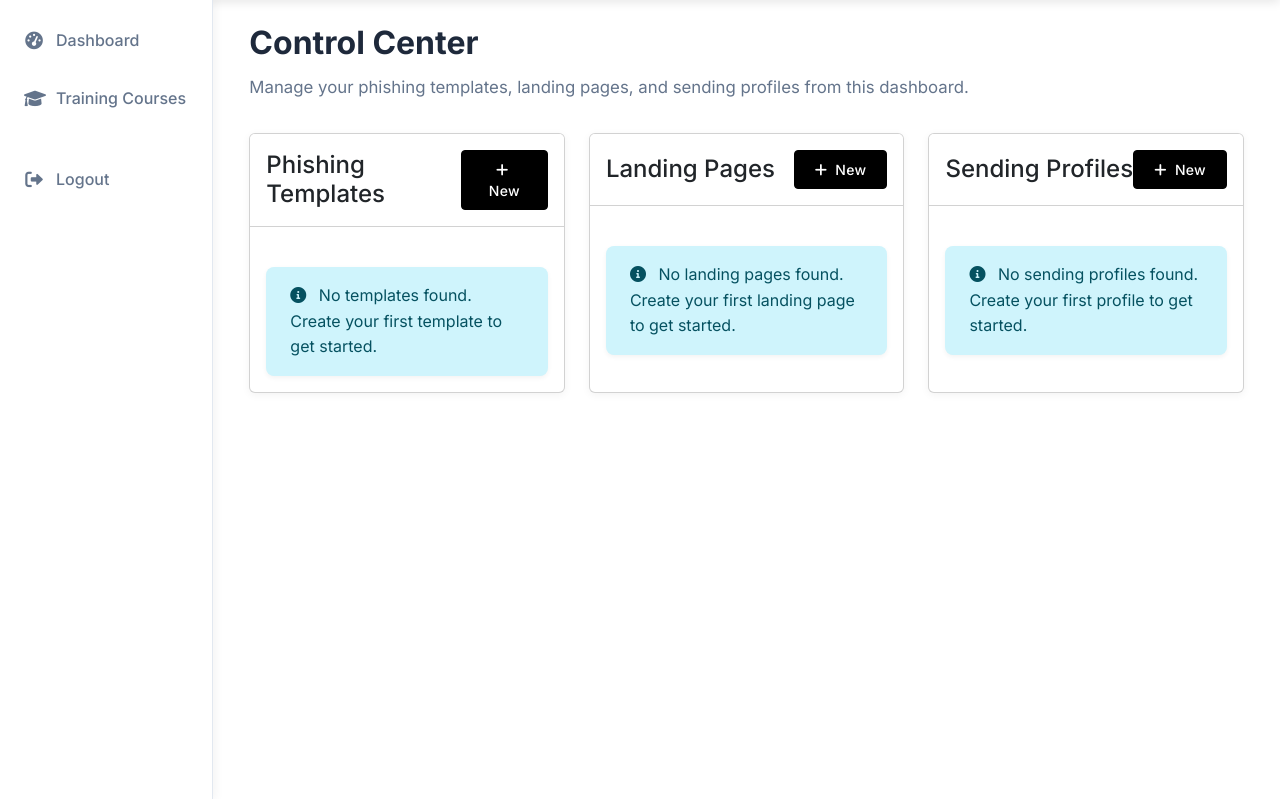
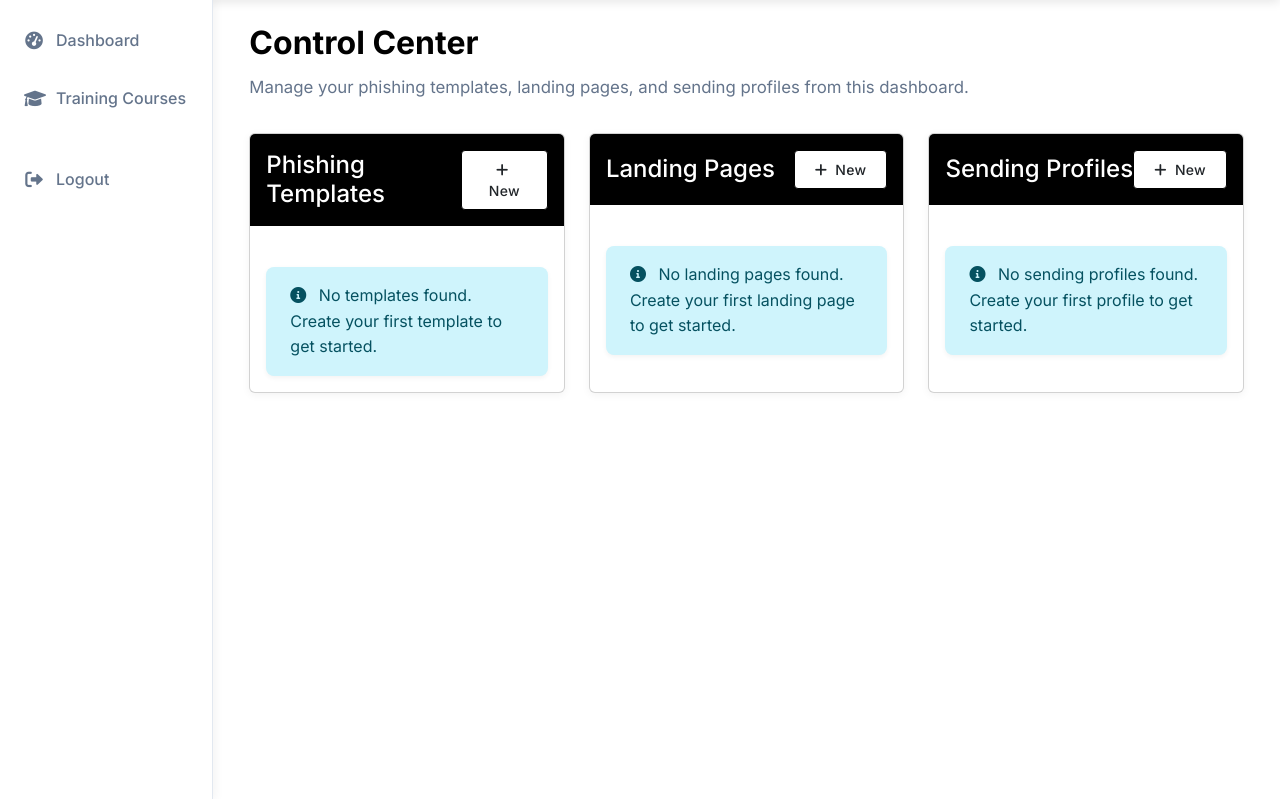
Before and after one commit to Billa-Man/swe-project, a Django app: page /gophish/control_center/ in a window 1280 px wide. Shown: the part 74-873 px from the top of the page. Run offline with Django 4.2, Linux system fonts and the light colour scheme; a user stored in the database is signed in; data comes from the database, SQL or seed files in the repository.

Commit message:
Leile (#55)
* Merge branch 'main' into dev

* modify ui color

```diff
--- a/phishlearn/templates/admin/base_site.html
+++ b/phishlearn/templates/admin/base_site.html
@@ -4,8 +4,8 @@
     <style>
 
         html[data-theme="light"], :root {
-            --primary: #5047e5;
-            --secondary: #5047e5;
+            --primary: #000;
+            --secondary: #000;
             --accent: #f5dd5d;
             --primary-fg: #fff;
             --body-fg: #333;
@@ -50,7 +50,7 @@
 {% endblock %}
 
 {% block branding %}
-    <div id="branding" style="display: flex; align-items: center; background-color: #5047e5; padding: 10px;">
+    <div id="branding" style="display: flex; align-items: center; background-color: #000; padding: 10px;">
         <a href="{% url 'admin:index' %}" style="display: flex; align-items: center;">
             <i class="fas fa-shield-alt" style="font-size: 45px; width: 45px; height: 45px; margin-right: 9px;"> </i>
             <span style="font-size: 36px; color: white;">PhishLearn</span>
--- a/phishlearn/templates/base.html
+++ b/phishlearn/templates/base.html
@@ -30,6 +30,7 @@
       --transition-speed: 0.3s;
       --card-bg: #fff;
       --card-border: #e2e8f0;
+      --active: #aaacb1;
     }
 
     [data-bs-theme="dark"] {
@@ -42,6 +43,8 @@
       --dark-color: #f8fafc;
       --card-bg: #181a20;
       --card-border: #23272f;
+      --secondary-color:  #334155;
+      --active: #aaacb1;
     }
 
     body {
@@ -152,7 +155,9 @@
     }
 
     .dashboard {
-      background-color: #f8fafc;
+      /* background-color: #f8fafc; */
+      background-color: var(--light-color);
+      color: var(--dark-color);
       min-height: calc(100vh - 56px);
       padding: 2.5rem 0;
     }
@@ -164,7 +169,16 @@
     .page-title {
       font-size: 2rem;
       font-weight: 700;
-      color: var(--text-primary);
+      color: var(--light-color);
+      background-color: var(--dark-color);
+      margin-bottom: 0.75rem;
+    }
+
+    .page-title-reverse {
+      font-size: 2rem;
+      font-weight: 700;
+      color: var(--dark-color);
+      background-color: var(--light-color);
       margin-bottom: 0.75rem;
     }
 
@@ -302,7 +316,7 @@
 
     .nav-link:hover, .nav-link.active {
       color: var(--primary-color) !important;
-      background-color: var(--primary-light);
+      background-color: var(--active);
       transform: translateX(3px);
     }
 
@@ -333,6 +347,10 @@
       display: flex;
       justify-content: space-between;
       align-items: center;
+    }
+
+    .bg-primary {
+      background-color: var(--primary-color) !important;
     }
 
     /* Responsive adjustments */
@@ -374,9 +392,26 @@
     }
 
     .btn-primary:hover {
-      background-color: #3a36b3;
-      border-color: #3a36b3;
+      background-color: var(--light-color);
+      border-color: var(--primary-color);
+      color: var(--dark-color);
     }
+
+
+    .btn-control-center {
+      background-color: var(--light-color);
+      border-color: var(--dark-color);
+      padding: 0.5rem 1.25rem;
+      font-weight: 500;
+      letter-spacing: 0.3px;
+    }
+
+    .btn-control-center:hover {
+      background-color: var(--dark-color);
+      border-color: var(--light-color);
+    }
+
+
 
     /* Custom form controls */
     .form-control, .form-select {
@@ -399,6 +434,55 @@
       padding-top: 1.5rem;
       padding-bottom: 1.5rem;
     }
+
+    .theme-header {
+      background-color: var(--dark-color);
+      color: var(--light-color); /* customized header */
+      border-width: 5px;
+      border: var(--light-color);
+    }
+
+    .theme-header-reverse {
+      background-color: var(--light-color);
+      color: var(--dark-color); /* customized header */
+    }
+
+    .card-header {
+      background-color: var(--dark-color);
+      color: var(--light-color); /* customized header */
+      border-color: var(--light-color);
+      border-width: 1px;
+    }
+
+    .card-header-reverse {
+      background-color: var(--light-color);
+      color: var(--dark-color); /* customized header */
+      border-color: var(--dark-color);
+      border-width: 1px;
+    }
+
+
+    .section-title {
+      color: var(--dark-color);
+    }
+
+    .user-avatar {
+      color: var(--dark-color);
+      background-color: var(--secondary-color);
+    }
+
+    .page-link.custom-nav {
+      background-color: var(--dark-color);
+      color: var(--light-color);
+      border-color: var(--light-color);
+    }
+
+    .page-link.custom-nav:hover {
+      background-color: var(--light-color);
+      color: var(--dark-color);
+      border-color: var(--dark-color);
+    }
+
   </style>
 </head>
 <body>
--- a/phishlearn/templates/core/employee_dashboard.html
+++ b/phishlearn/templates/core/employee_dashboard.html
@@ -147,7 +147,7 @@
     }
 
     .test-item:hover {
-        background-color: #f8fafc;
+        background-color: var(--active);
     }
 
     .test-item:last-child {
--- a/phishlearn/templates/core/employee_list.html
+++ b/phishlearn/templates/core/employee_list.html
@@ -62,19 +62,19 @@
     <ul class="pagination">
       {% if page_obj.has_previous %}
         <li class="page-item">
-          <a class="page-link" href="?page={{ page_obj.previous_page_number }}&q={{ search_query }}&group={{ group_filter }}">Previous</a>
+          <a class="page-link custom-nav" href="?page={{ page_obj.previous_page_number }}&q={{ search_query }}&group={{ group_filter }}">Previous</a>
         </li>
       {% endif %}
 
       {% for num in page_obj.paginator.page_range %}
         <li class="page-item {% if num == page_obj.number %}active{% endif %}">
-          <a class="page-link" href="?page={{ num }}&q={{ search_query }}&group={{ group_filter }}">{{ num }}</a>
+          <a class="page-link custom-nav" href="?page={{ num }}&q={{ search_query }}&group={{ group_filter }}">{{ num }}</a>
         </li>
       {% endfor %}
 
       {% if page_obj.has_next %}
         <li class="page-item">
-          <a class="page-link" href="?page={{ page_obj.next_page_number }}&q={{ search_query }}&group={{ group_filter }}">Next</a>
+          <a class="page-link custom-nav" href="?page={{ page_obj.next_page_number }}&q={{ search_query }}&group={{ group_filter }}">Next</a>
         </li>
       {% endif %}
     </ul>
--- a/phishlearn/templates/gophish/create_group.html
+++ b/phishlearn/templates/gophish/create_group.html
@@ -7,7 +7,7 @@
   <div class="row justify-content-center">
     <div class="col-md-8">
       <div class="card shadow">
-        <div class="card-header bg-white py-3">
+        <div class="card-header py-3">
           <h1 class="page-title h3 mb-0">Create Target Group</h1>
         </div>
         <div class="card-body">
--- a/phishlearn/templates/gophish/create_sending_profile.html
+++ b/phishlearn/templates/gophish/create_sending_profile.html
@@ -7,7 +7,7 @@
     <div class="row">
         <div class="col-md-8 offset-md-2">
             <div class="card">
-                <div class="card-header bg-primary text-white">
+                <div class="card-header ">
                     <h4 class="mb-0 page-title">Create Sending Profile</h4>
                 </div>
                 <div class="card-body">
--- a/phishlearn/templates/gophish/create_template.html
+++ b/phishlearn/templates/gophish/create_template.html
@@ -23,7 +23,7 @@
 {% block content %}
 <div class="container">
   <div class="page-header">
-    <h1 class="page-title">Create New Phishing Template</h1>
+    <h1 class="page-title-reverse">Create New Phishing Template</h1>
     <p class="page-description">Create a new email template for your phishing campaigns.</p>
   </div>
 
--- a/phishlearn/templates/gophish/create_user.html
+++ b/phishlearn/templates/gophish/create_user.html
@@ -7,7 +7,7 @@
   <div class="row justify-content-center">
     <div class="col-md-8">
       <div class="card shadow">
-        <div class="card-header bg-white py-3">
+        <div class="card-header py-3">
           <h1 class="page-title h3 mb-0">Create GoPhish User</h1>
         </div>
         <div class="card-body">
--- a/phishlearn/templates/it_owner/control_center.html
+++ b/phishlearn/templates/it_owner/control_center.html
@@ -5,7 +5,7 @@
 {% block content %}
 <div class="container">
   <div class="page-header mb-4">
-    <h1 class="page-title">Control Center </h1>
+    <h1 class="page-title-reverse">Control Center </h1>
     <p class="page-description">Manage your phishing templates, landing pages, and sending profiles from this dashboard.</p>
   </div>
 
@@ -13,9 +13,9 @@
     <!-- Templates Section - First Column -->
     <div class="col-md-4 mb-4">
       <div class="card shadow-sm h-100">
-        <div class="card-header d-flex justify-content-between align-items-center bg-white py-3">
+        <div class="card-header d-flex justify-content-between align-items-center py-3">
           <h2 class="h4 mb-0">Phishing Templates</h2>
-          <a href="{% url 'create_template_form' %}" class="btn btn-primary btn-sm">
+          <a href="{% url 'create_template_form' %}" class="btn btn-control-center btn-sm">
             <i class="fas fa-plus me-1"></i> New
           </a>
         </div>
@@ -56,9 +56,9 @@
     <!-- Landing Pages Section - Second Column -->
     <div class="col-md-4 mb-4">
       <div class="card shadow-sm h-100">
-        <div class="card-header d-flex justify-content-between align-items-center bg-white py-3">
+        <div class="card-header d-flex justify-content-between align-items-center py-3">
           <h2 class="h4 mb-0">Landing Pages</h2>
-          <a href="{% url 'create_page_form' %}" class="btn btn-primary btn-sm">
+          <a href="{% url 'create_page_form' %}" class="btn btn-control-center btn-sm">
             <i class="fas fa-plus me-1"></i> New
           </a>
         </div>
@@ -107,9 +107,9 @@
     <!-- Sending Profiles Section - Third Column -->
     <div class="col-md-4 mb-4">
       <div class="card shadow-sm h-100">
-        <div class="card-header d-flex justify-content-between align-items-center bg-white py-3">
+        <div class="card-header d-flex justify-content-between align-items-center py-3">
           <h2 class="h4 mb-0">Sending Profiles</h2>
-          <a href="{% url 'create_profile_form' %}" class="btn btn-primary btn-sm">
+          <a href="{% url 'create_profile_form' %}" class="btn btn-control-center btn-sm">
             <i class="fas fa-plus me-1"></i> New
           </a>
         </div>
```
Also changed, not shown: phishlearn/templates/admin/login.html (+10 -7 lines), phishlearn/templates/core/course_view.html (+5 -3 lines).
